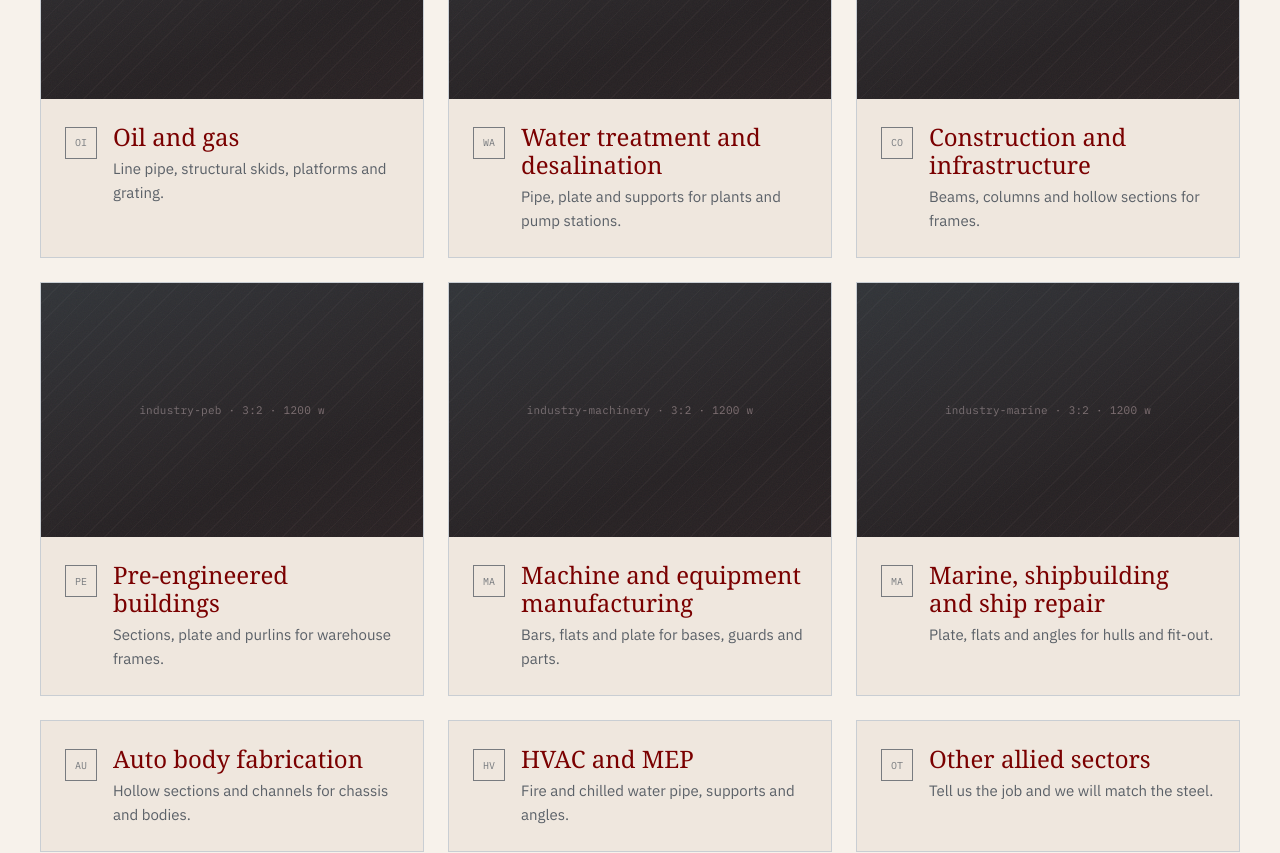
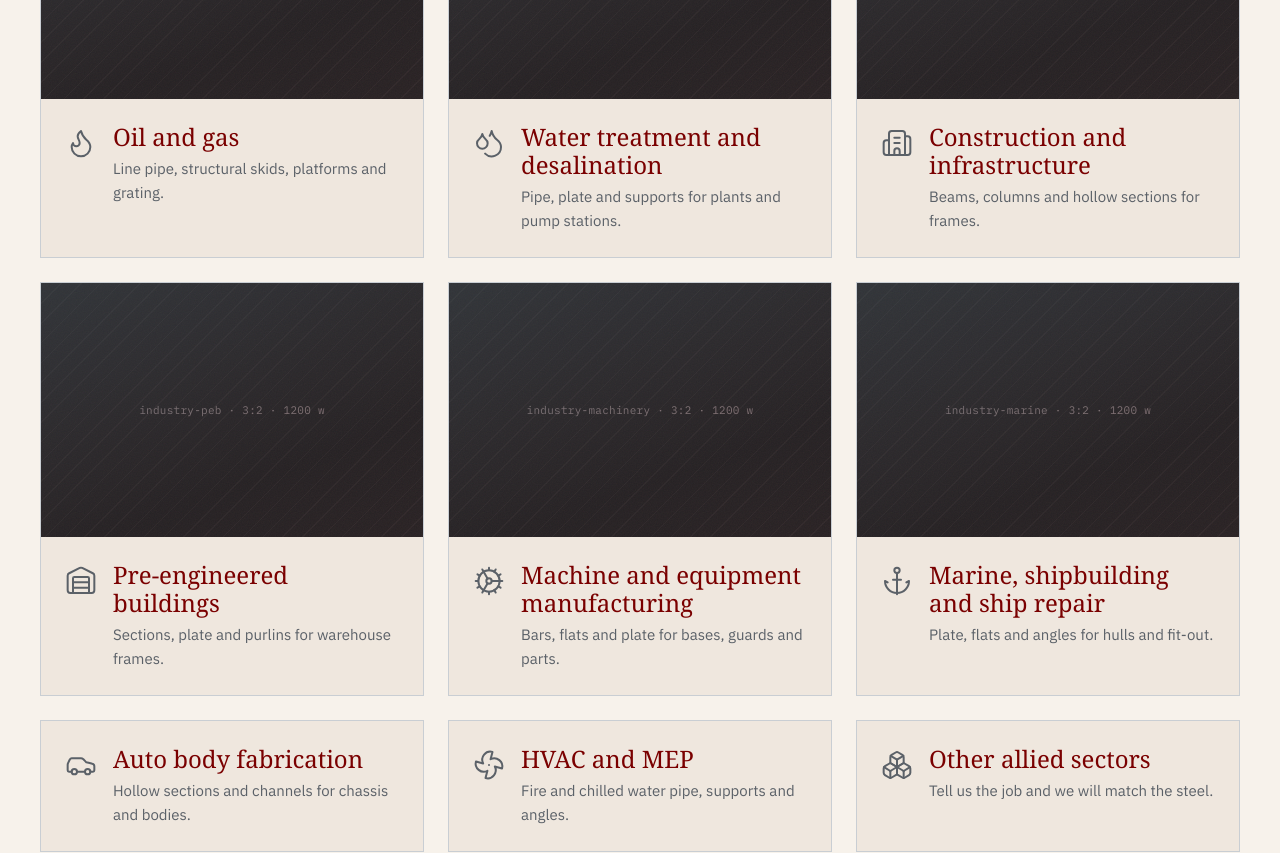
Before and after one commit to rolangomes19/mj_group, a React (Vite) app: page / in a window 1280 px wide. Shown: the part 4480-5333 px from the top of the page. Built offline with nearby package versions, Linux system fonts and the light colour scheme; a web font is replaced by a local one.

Commit message:
lucide glyphs for steps and industries

```diff
--- a/src/components/Icon.tsx
+++ b/src/components/Icon.tsx
@@ -1,3 +1,4 @@
+import { Anchor, Boxes, Building2, Calculator, Car, Cog, Droplets, Fan, Flame, ListChecks, PhoneCall, Truck, Warehouse, type LucideIcon } from 'lucide-react'
 const raw = import.meta.glob('../assets/icons/*.svg', { eager: true, import: 'default', query: '?raw' }) as Record<string, string>
 const icons: Record<string, string> = Object.fromEntries(
   Object.entries(raw).map(([path, svg]) => [
@@ -7,10 +8,19 @@ const icons: Record<string, string> = Object.fromEntries(
   ]),
 )
 
+// UI glyphs until drawn icons arrive. A file in assets/icons wins.
+const glyphs: Record<string, LucideIcon> = {
+  'step-pick': ListChecks, 'step-quantity': Calculator, 'step-deliver': Truck, 'step-reply': PhoneCall,
+  'ind-oilgas': Flame, 'ind-water': Droplets, 'ind-construction': Building2, 'ind-peb': Warehouse, 'ind-machinery': Cog,
+  'ind-marine': Anchor, 'ind-autobody': Car, 'ind-hvac': Fan, 'ind-other': Boxes,
+}
+
 /** Icon slot: src/assets/icons/<name>.svg, else a labelled outline square. */
 export function Icon({ name, size = 40, className = '' }: { name: string; size?: number; className?: string }) {
   const svg = icons[name]
   if (svg) return <span aria-hidden className={`inline-block shrink-0 ${className}`} style={{ width: size, height: size }} dangerouslySetInnerHTML={{ __html: svg }} />
+  const Glyph = glyphs[name]
+  if (Glyph) return <Glyph aria-hidden size={size} strokeWidth={1.5} className={`shrink-0 ${className}`} />
   const letters = name.replace(/^(group|step|proof|ind|fam)-/, '').slice(0, 2).toUpperCase()
   return (
     <span
```
Also changed, not shown: 1 other file (tests, documents, lock files or other folders).
